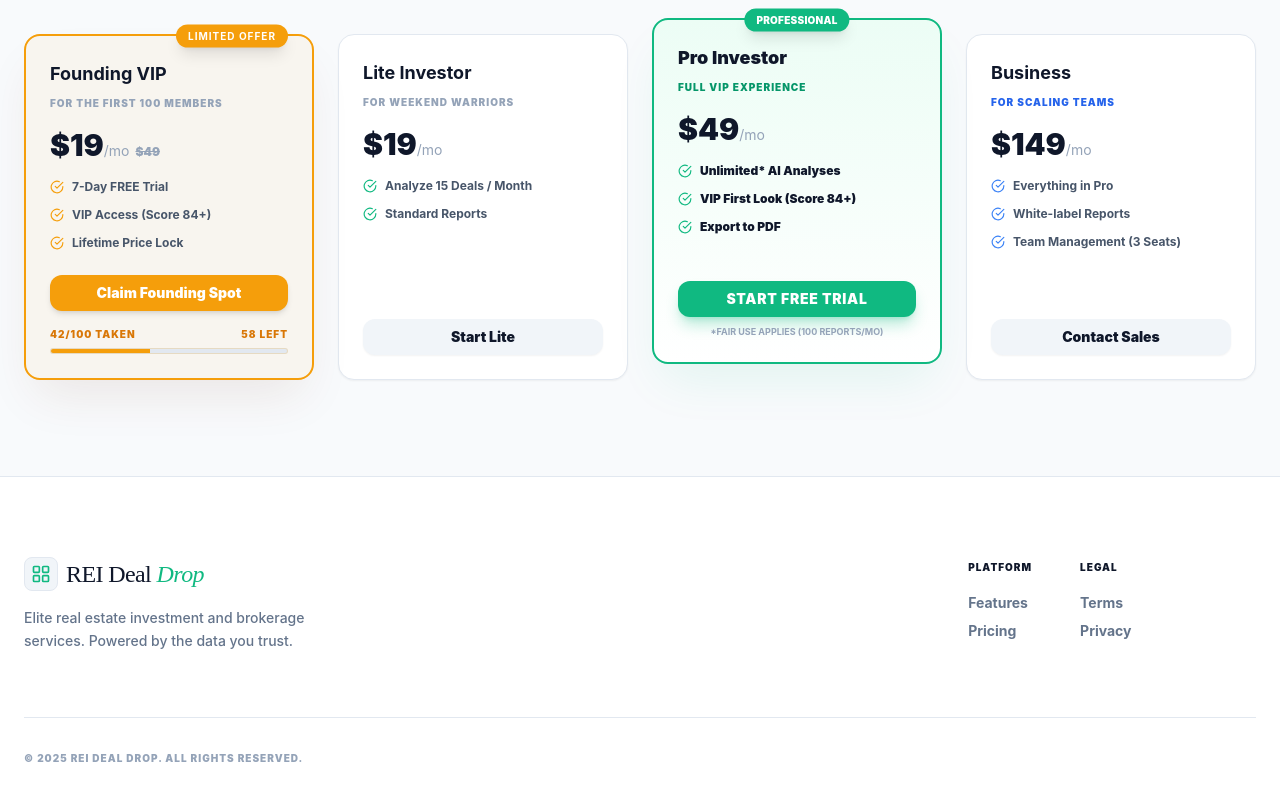
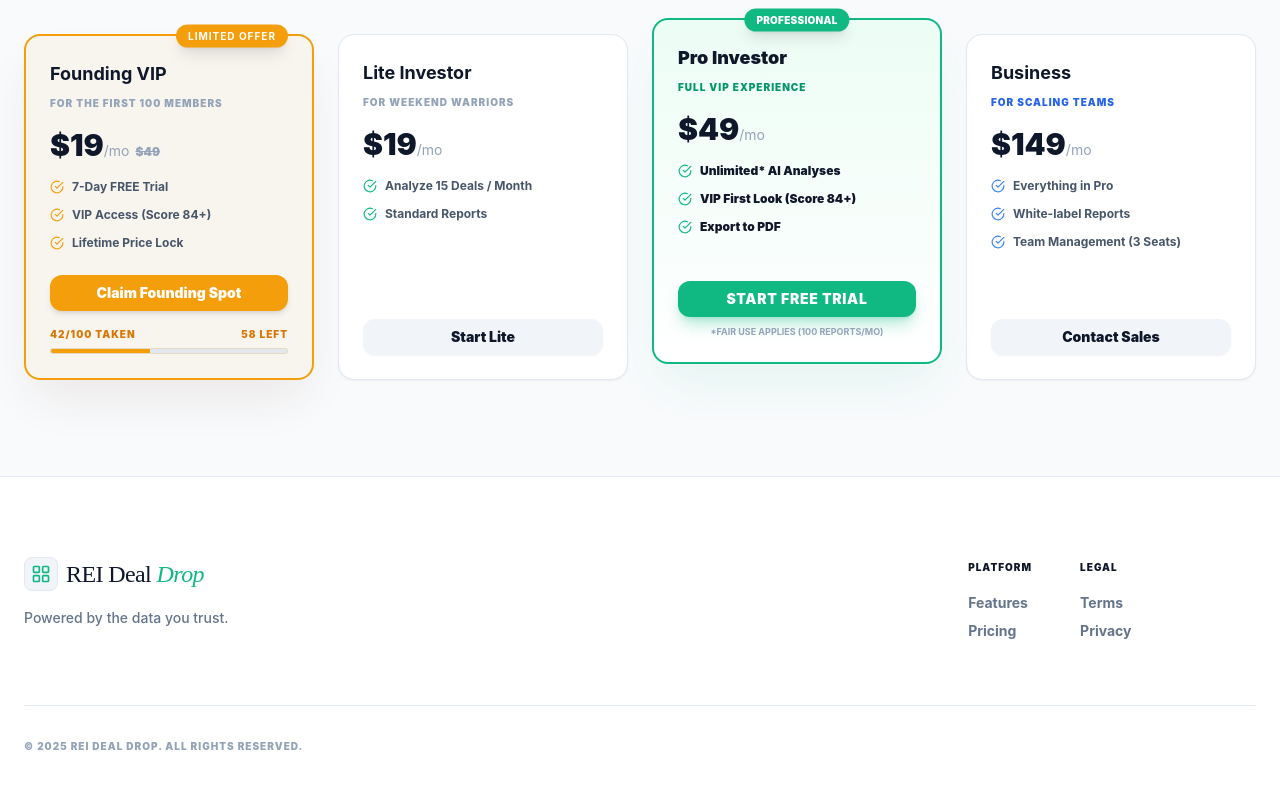
Before and after one commit to shaunaustin10-cloud/dealdrop, a React (Vite) app: page / in a window 1280 px wide. Shown: the part 2939-3739 px from the top of the page. Built offline with nearby package versions, Linux system fonts and the light colour scheme; no server answers; the database is empty.

Commit message:
style: remove brokerage services text from landing page footer

```diff
--- a/src/components/LandingPage.jsx
+++ b/src/components/LandingPage.jsx
@@ -416,7 +416,7 @@ const LandingPage = () => {
                 <span className="font-serif text-2xl text-slate-900 dark:text-white tracking-tight">REI Deal <span className="text-primary italic">Drop</span></span>
               </div>
               <p className="text-slate-500 dark:text-slate-400 text-sm max-w-xs leading-relaxed font-medium">
-                Elite real estate investment and brokerage services. Powered by the data you trust.
+                Powered by the data you trust.
               </p>
             </div>
             <div className="grid grid-cols-2 sm:grid-cols-3 gap-12 text-sm">
```
